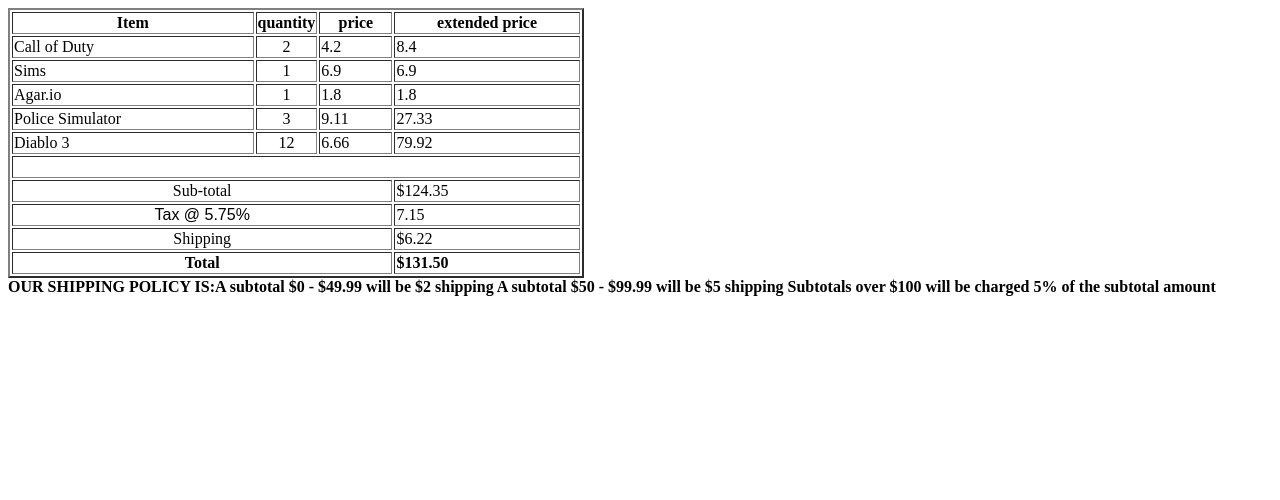
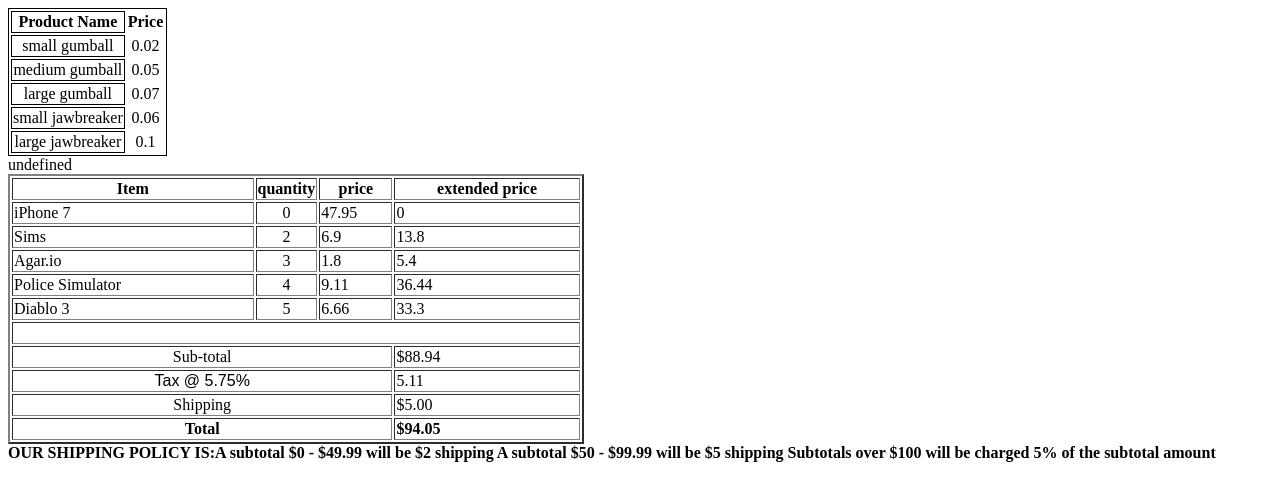
Before and after one commit to Divelbess/ITM352_F21_repo, a plain HTML site: page Lab10/invoice.html in a window 1280 px wide. Drawn offline with Linux system fonts and the light colour scheme.

Commit message:
Update invoice.html

```diff
--- a/Lab10/invoice.html
+++ b/Lab10/invoice.html
@@ -1,43 +1,67 @@
 <script>
     /// Product Data
+    var product_quantities = [0,2,3,4,5];
+    // array of all products
+// corresponds to product_quantities array
+// product_quantities[i] is the quantity for products[i]
+products = [
+ { 'name': 'small gumball', 'price': 0.02 },
+ { 'name': 'medium gumball', 'price': 0.05 },
+ { 'name': 'large gumball', 'price': 0.07 },
+ { 'name': 'small jawbreaker', 'price': 0.06 },
+ { 'name': 'large jawbreaker', 'price': 0.10 }
+];
+    document.write(`
+    <table style="border: 1px solid black;text-align: center;">
+<tr style="border: 1px solid black;"><th style="border: 1px solid black;">Product Name</th><th>Price</th></tr>
+    `);
+    for(let prodObj of products) {
+        document.write(`
+
+<tr style="border: 1px solid black;"><td style="border: 1px solid black;">${prodObj.name}</td><td>${prodObj.price}</td></tr>
+
+        `);
+    }
+        document.write(`</tbody><table>`);
+    document.write(product_quantities[20]);
+
+
+
     // Product 1
-    var item1 = 'Call of Duty';
-    var quantity1 = 2;
-    var price1 = 4.20;
 
     var product1 = {};
-    product1.item = 'Call of Duty';
-    product1.quantity = 2;
-    product1.price= 4.20;
+    product1.item = 'iPhone 7';
+    product1.price= 47.95;
 
-// var product1 = {"item":'Call of Duty', "quantity": 2; "price":4.20}
+// var product1 = {"item":'iPhone 7', "quantity": 2; "price":4.20}
 
     // Product 2
     var item2 = 'Sims';
-    var quantity2 = 1;
     var price2 = 6.90;
 
     // Product 3
     var item3 = 'Agar.io';
-    var quantity3 = 1;
     var price3 = 1.80;
 
     // Product 4
     var item4 = 'Police Simulator';
-    var quantity4 = 3;
     var price4 = 9.11;
 
     // Product 5
     var item5 = 'Diablo 3';
-    var quantity5 = 12;
     var price5 = 6.66;
 
+    //change product1 quantity to 0
+    //product1.quantity = 0;
+    //add SKU#
+   // product1["SKU#"] = 1234;
+
     // Extended Price
-    var extended_price1 = product1.quantity * product1.price;
-    var extended_price2 = quantity2 * price2;
-    var extended_price3 = quantity3 * price3;
-    var extended_price4 = quantity4 * price4;
-    var extended_price5 = quantity5 * price5;
+    var extended_price1 = product_quantities[0]* product1.price;
+    var extended_price2 = product_quantities[1] * price2;
+    var extended_price3 = product_quantities[2] * price3;
+    var extended_price4 = product_quantities[3] * price4;
+    var extended_price5 = product_quantities[4]* price5;
     //Subtotal
     var subtotal = extended_price1 + extended_price2 + extended_price3 + extended_price4 + extended_price5;
 
@@ -83,7 +107,7 @@
             <script> document.write(`
           <tr>
             <td width="43%">${product1.item}</td>
-            <td align="center" width="11%">${product1.quantity}</td>
+            <td align="center" width="11%">${product_quantities[0]}</td>
             <td width="13%">${product1.price}</td>
             <td width="54%">${extended_price1}</td>
           </tr>
@@ -91,7 +115,7 @@
             <script> document.write(`
                     <tr>
                       <td width="43%">${item2}</td>
-                      <td align="center" width="11%">${quantity2}</td>
+                      <td align="center" width="11%">${product_quantities[1]}</td>
                       <td width="13%">${price2}</td>
                       <td width="54%">${extended_price2}</td>
                     </tr>
@@ -100,7 +124,7 @@
             <script> document.write(`
             <tr>
                 <td width="43%">${item3}</td>
-                <td align="center" width="11%">${quantity3}</td>
+                <td align="center" width="11%">${product_quantities[2]}</td>
                 <td width="13%">${price3}</td>
                 <td width="54%">${extended_price3}</td>
             </tr>
@@ -109,7 +133,7 @@
             <script> document.write(`
                 <tr>
                 <td width="43%">${item4}</td>
-                <td align="center" width="11%">${quantity4}</td>
+                <td align="center" width="11%">${product_quantities[3]}</td>
                 <td width="13%">${price4}</td>
                 <td width="54%">${extended_price4}</td>
                 </tr>
@@ -119,7 +143,7 @@
             <script> document.write(`
             <tr>
             <td width="43%">${item5}</td>
-            <td align="center" width="11%">${quantity5}</td>
+            <td align="center" width="11%">${product_quantities[4]}</td>
             <td width="13%">${price5}</td>
             <td width="54%">${extended_price5}</td>
             </tr>
@@ -130,7 +154,7 @@
             </tr>
             <tr>
                 <td style="text-align: center;" colspan="3" width="67%">Sub-total</td>
-                <td width="54%">$<script>document.write(subtotal)</script></td>
+                <td width="54%">$<script>document.write(subtotal.toFixed(2))</script></td>
             </tr>
             <tr>
                 <td style="text-align: center;" colspan="3" width="67%"><span style="font-family: arial;">Tax @
```
